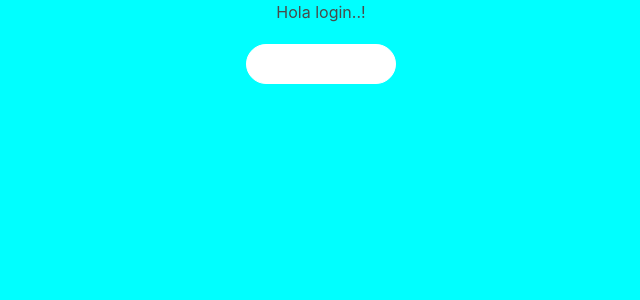
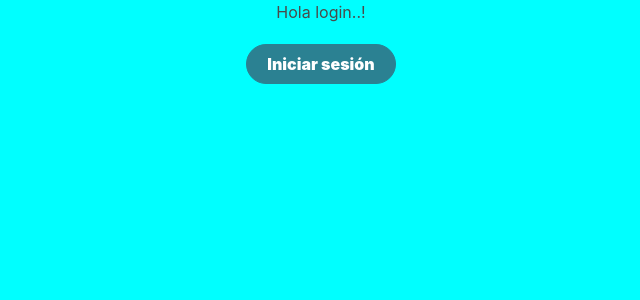
Before and after one commit to sandyCortes/ccai-manager, a React (Create React App) app: page / in a window 1280 px wide. Shown: the top 300 px of the page, without its empty margins (319-959 px from the left). Built offline with nearby package versions, Linux system fonts and the light colour scheme.

Commit message:
Se realizo la elaboracion de un boton

```diff
--- a/src/components/ui/Buttons/PrimaryButton.js
+++ b/src/components/ui/Buttons/PrimaryButton.js
@@ -5,7 +5,7 @@ export const ButtonComponent = (props) => {
   return (
     <div>
       <div class="buttons">
-      <button class="button is-rounded button-tese">{ buttonText }</button>
+        <button class="button is-rounded button-tese">{ buttonText }</button>
       </div>
     </div>
   )
--- a/src/style/Buttons/Buttons-styles.css
+++ b/src/style/Buttons/Buttons-styles.css
@@ -1,12 +1,12 @@
 .button-tese {
-  background-color:#2B8192;
+  background-color:#2B8192 !important;
   margin: auto;
-  border: 1px solid #2B8192;
+  border: 1px solid #2B8192 !important;
   color:#ffffff;
   font-weight: 900;
   outline:none;
 
 }
 .button-tese:hover {
-color: #ffffff;
+  color: #ffffff !important;
 }
```
